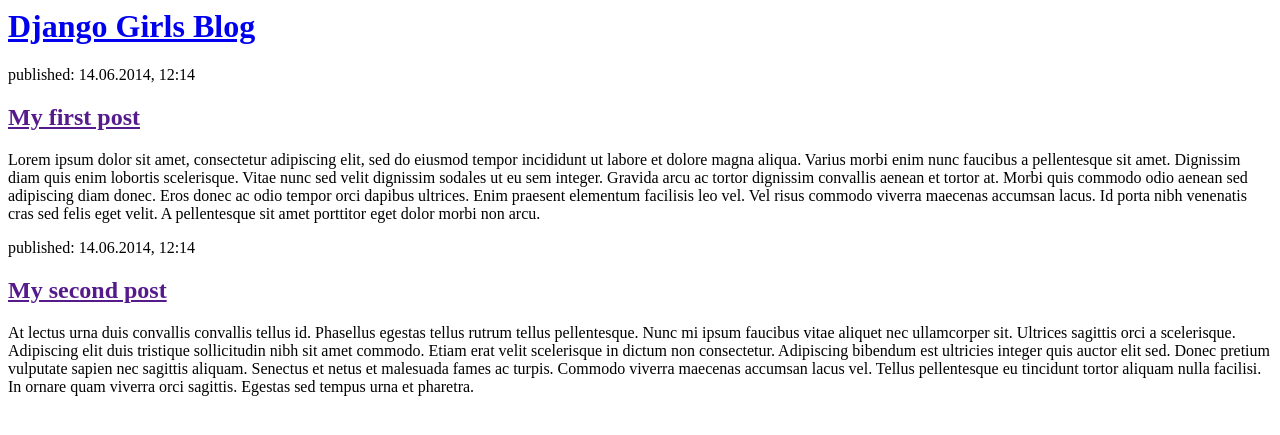
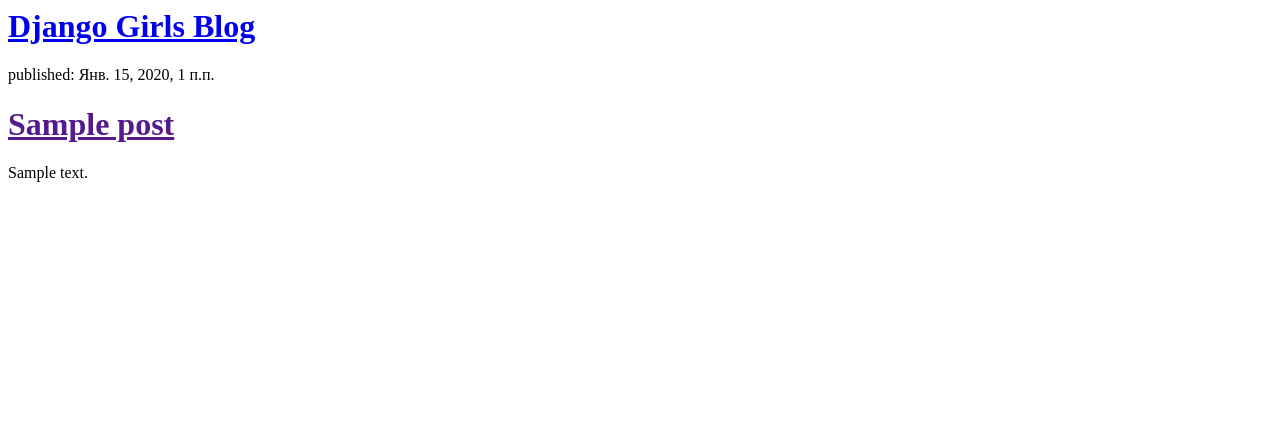
Before and after one commit to RitaSehina/my-first-blog, a Django app: page / in a window 1280 px wide. Shown: the top 435 px of the page. Run offline with Django 3.2, Linux system fonts and the light colour scheme; tables that the repository leaves empty hold one stand-in row (values such as "Sample post").

Commit message:
Modified templates to display posts from database.

```diff
--- a/blog/templates/blog/post_list.html
+++ b/blog/templates/blog/post_list.html
@@ -7,16 +7,12 @@
             <h1><a href="/">Django Girls Blog</a></h1>
         </div>
 
-        <div>
-            <p>published: 14.06.2014, 12:14</p>
-            <h2><a href="">My first post</a></h2>
-            <p>Lorem ipsum dolor sit amet, consectetur adipiscing elit, sed do eiusmod tempor incididunt ut labore et dolore magna aliqua. Varius morbi enim nunc faucibus a pellentesque sit amet. Dignissim diam quis enim lobortis scelerisque. Vitae nunc sed velit dignissim sodales ut eu sem integer. Gravida arcu ac tortor dignissim convallis aenean et tortor at. Morbi quis commodo odio aenean sed adipiscing diam donec. Eros donec ac odio tempor orci dapibus ultrices. Enim praesent elementum facilisis leo vel. Vel risus commodo viverra maecenas accumsan lacus. Id porta nibh venenatis cras sed felis eget velit. A pellentesque sit amet porttitor eget dolor morbi non arcu.</p>
-        </div>
-
-        <div>
-            <p>published: 14.06.2014, 12:14</p>
-            <h2><a href="">My second post</a></h2>
-            <p>At lectus urna duis convallis convallis tellus id. Phasellus egestas tellus rutrum tellus pellentesque. Nunc mi ipsum faucibus vitae aliquet nec ullamcorper sit. Ultrices sagittis orci a scelerisque. Adipiscing elit duis tristique sollicitudin nibh sit amet commodo. Etiam erat velit scelerisque in dictum non consectetur. Adipiscing bibendum est ultricies integer quis auctor elit sed. Donec pretium vulputate sapien nec sagittis aliquam. Senectus et netus et malesuada fames ac turpis. Commodo viverra maecenas accumsan lacus vel. Tellus pellentesque eu tincidunt tortor aliquam nulla facilisi. In ornare quam viverra orci sagittis. Egestas sed tempus urna et pharetra.</p>
-        </div>
+        {% for post in posts %}
+            <div>
+                <p>published: {{ post.published_date }}</p>
+                <h1><a href="">{{ post.title }}</a></h1>
+                <p>{{ post.text|linebreaksbr }}</p>
+            </div>
+        {% endfor %}
     </body>
 </html>
--- a/blog/views.py
+++ b/blog/views.py
@@ -1,5 +1,7 @@
 from django.shortcuts import render
+from django.utils import timezone
+from .models import Post
 
 def post_list(request):
-    return render(request, 'blog/post_list.html', {})
-# Create your views here.
+    posts = Post.objects.filter(published_date__lte=timezone.now()).order_by('published_date')
+    return render(request, 'blog/post_list.html', {'posts': posts})
```
